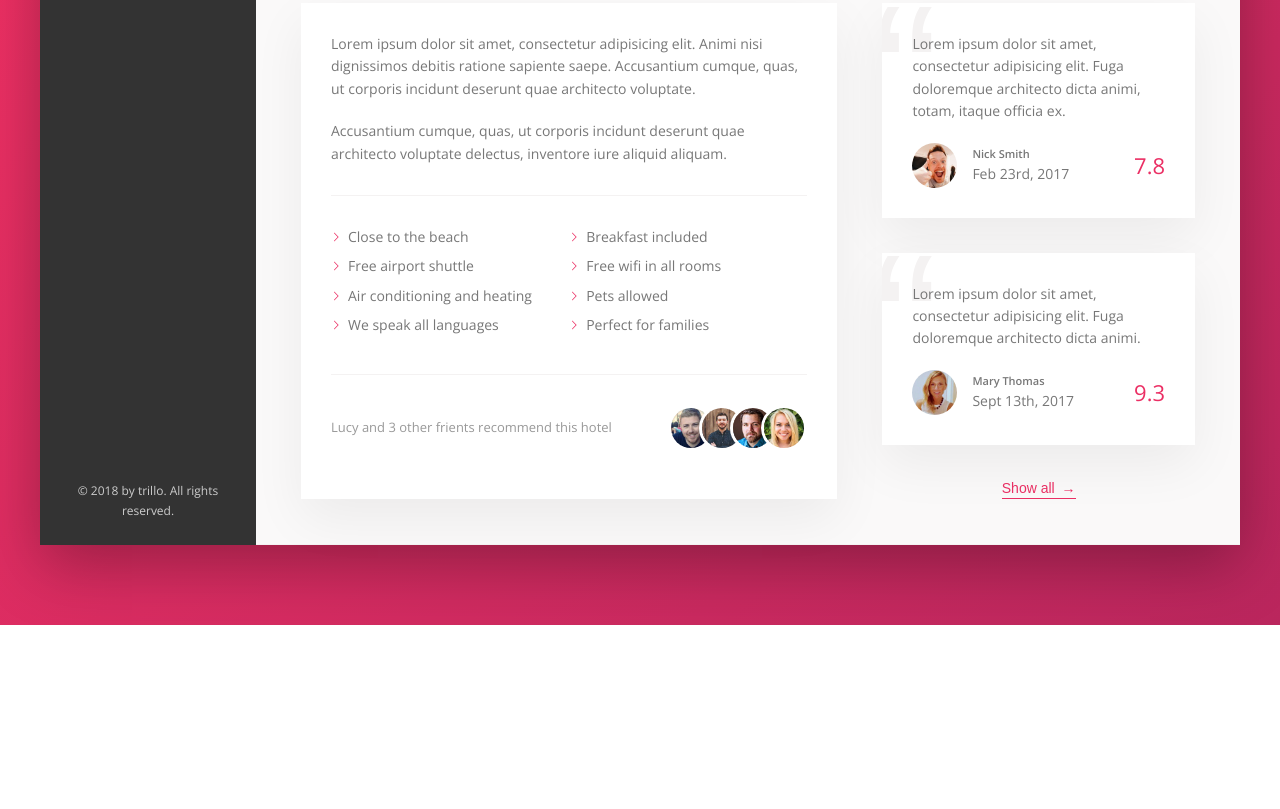
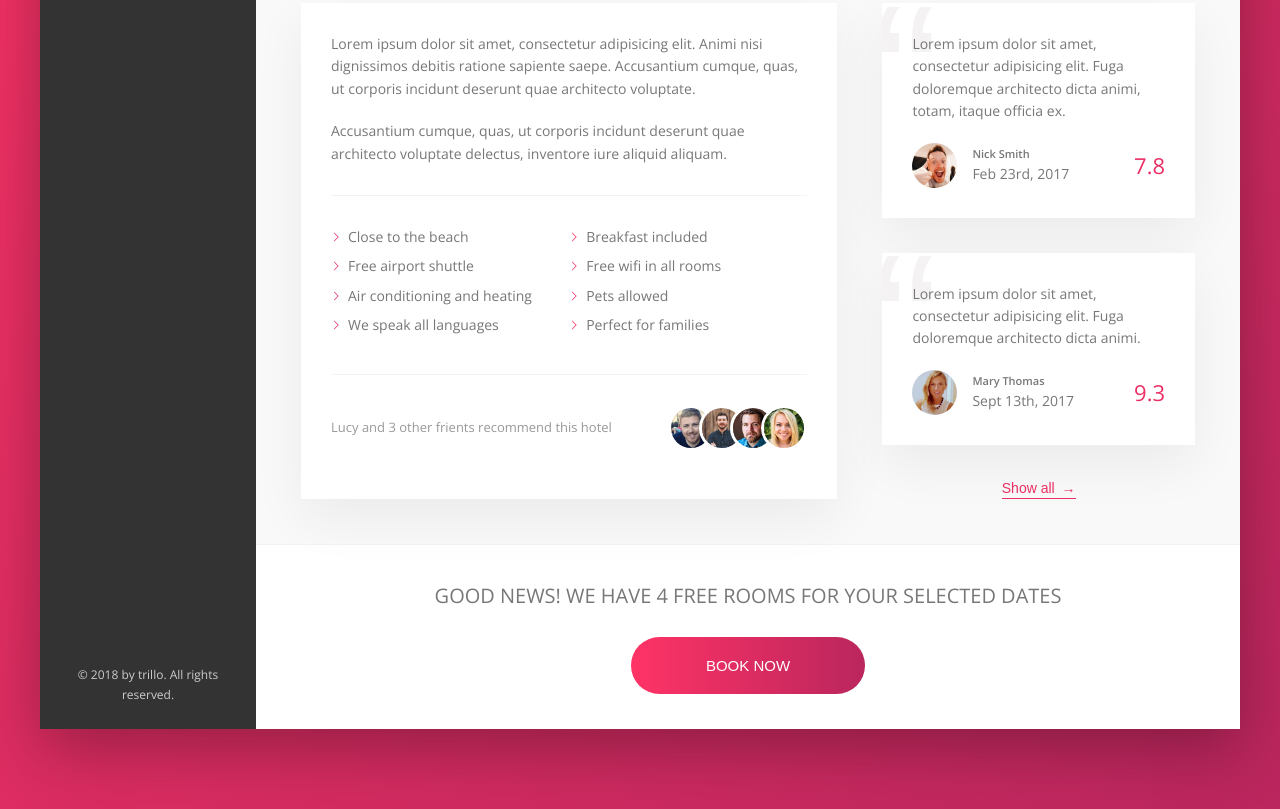
Before and after one commit to KamilKonopka/trillo, a website: page index.html in a window 1280 px wide. Shown: the part 644-1453 px from the top of the page. Before the commit the page ends 1269 px from the top, so only its background shows below. Drawn offline with nearby package versions, Linux system fonts and the light colour scheme.

Commit message:
added cta section at the very bottom of main section

```diff
--- a/index.html
+++ b/index.html
@@ -178,6 +178,13 @@
                             <button class="btn-inline">Show all <span>&rarr;</span></button>
                         </div>
                     </div>
+                    <div class="cta">
+                        <h2 class="cta__book-now">Good News! We have 4 free rooms for your selected dates</h2>
+                        <button class="btn">
+                            <span class="btn__visible">Book now</span>
+                            <span class="btn__invisible"> only 4 rooms left</span>
+                        </button>
+                    </div>
                 </main>
             </div>
         </div>
--- a/sass/_components.scss
+++ b/sass/_components.scss
@@ -446,3 +446,68 @@
         z-index: 1;
     }
 }
+
+////////////////////
+// CTA SECTION
+
+.cta {
+    padding: 3.5rem 0;
+    text-align: center;
+    &__book-now {
+        font-size: 2rem;
+        font-weight: 300;
+        text-transform: uppercase;
+        margin-bottom: 2.5rem;
+    }
+}
+
+////////////////////
+// BUTTON
+
+.btn {
+    font-size: 1.5rem;
+    border: none;
+    text-transform: uppercase;
+    border-radius: 100px;
+    font-weight: 300;
+    background-image: linear-gradient(to right,  var(--color-primary-light), var(--color-primary-dark));
+    color: #fff;
+    position: relative;
+    overflow: hidden;
+    cursor: pointer;
+
+    & > * {
+        display: inline-block;
+        width: 100%;
+        height: 100%;
+        transition: all .2s;
+    }
+
+    &__visible {
+        padding: 2rem 7.5rem;
+
+    }
+    &__invisible {
+        position: absolute;
+        padding: 2rem 0;
+        left: 0;
+        top: -100%;
+
+    }
+
+    &:hover {
+
+    background-image: linear-gradient(to right,  var(--color-primary-dark), var(--color-primary-light));
+    }
+    &:hover &__visible {
+        transform: translateY(100%);
+    }
+    &:hover &__invisible {
+            top: 0;
+        }
+
+        &:focus {
+            outline: none;
+            animation: pulsate 1s infinite;
+        }
+}
```
Also changed, not shown: css/style.css.
